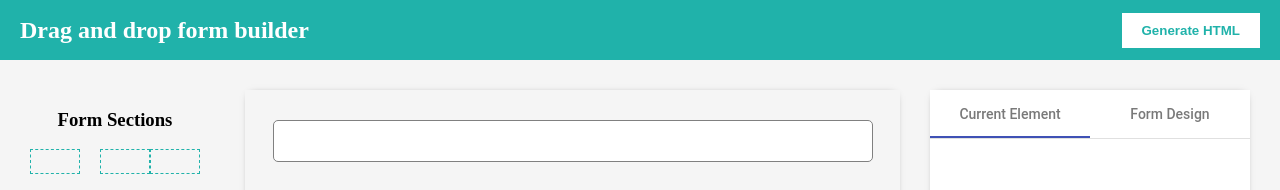
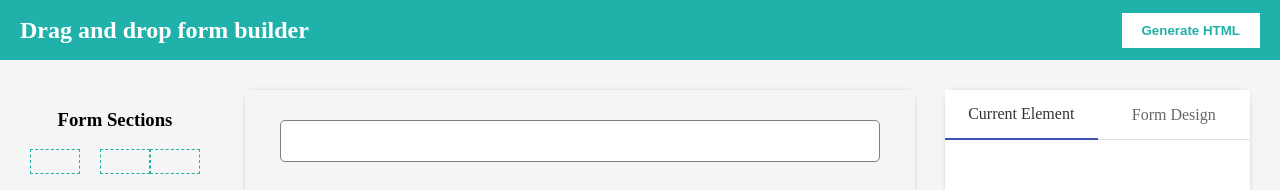
Before and after one commit to JovanShandro/Drag-and-Drop-Form-Builder-Tutorial, an Angular app: page / in a window 1280 px wide. Shown: the top 190 px of the page. Built offline with nearby package versions, Linux system fonts and the light colour scheme.

Commit message:
Implement custom tabs that are scrollable

```diff
--- a/src/app/customization/customization.component.html
+++ b/src/app/customization/customization.component.html
@@ -1,10 +1,24 @@
 <div class="customization">
-  <mat-tab-group animationDuration="300ms">
-    <mat-tab label="Current Element">
-      <app-element-customization
-        [selectedField]="selectedField$ | async"
-      ></app-element-customization>
-    </mat-tab>
-    <mat-tab label="Form Design">Form Design Component</mat-tab>
-  </mat-tab-group>
+  <div class="tab-header">
+    <div
+      class="tab"
+      [ngClass]="{ active: selectedTab === 0 }"
+      (click)="selectedTab = 0"
+    >
+      Current Element
+    </div>
+    <div
+      class="tab"
+      [ngClass]="{ active: selectedTab === 1 }"
+      (click)="selectedTab = 1"
+    >
+      Form Design
+    </div>
+  </div>
+  <div *ngIf="selectedTab === 0" class="tab-content">
+    <app-element-customization
+      [selectedField]="selectedField$ | async"
+    ></app-element-customization>
+  </div>
+  <div *ngIf="selectedTab === 1" class="tab-content">Tab 2</div>
 </div>
--- a/src/app/customization/customization.component.scss
+++ b/src/app/customization/customization.component.scss
@@ -2,7 +2,35 @@
   background: white;
   box-shadow: 0 0 8px -6px #000;
   height: 100%;
+  display: flex;
+  flex-direction: column;
+}
 
+.tab-header {
+  display: flex;
+}
+
+.tab {
+  height: 50px;
   display: flex;
   justify-content: center;
+  align-items: center;
+  flex: 1;
+  color: rgba(0, 0, 0, 0.6);
+  border-bottom: 1px solid rgba(0,0,0,.12);
+  cursor: pointer;
 }
+
+.tab:active {
+  background: #dddddd;
+}
+
+.tab.active {
+  border-bottom: 2px solid #3f51b5;
+  color: rgba(0, 0, 0, 0.8);
+}
+
+.tab-content {
+  height: 100%;
+  overflow: auto;
+}
--- a/src/app/customization/customization.component.ts
+++ b/src/app/customization/customization.component.ts
@@ -8,7 +8,9 @@ import { FormField, FormService } from '../services/form.service';
   styleUrls: ['./customization.component.scss'],
 })
 export class CustomizationComponent {
-  tabNames = ['Current Element', 'Form Design'];
+  // 0 for 'Current Element'
+  // 1 for 'Form Design'
+  selectedTab = 0;
 
   selectedField$: Observable<FormField | null> = of(null);
 
```
